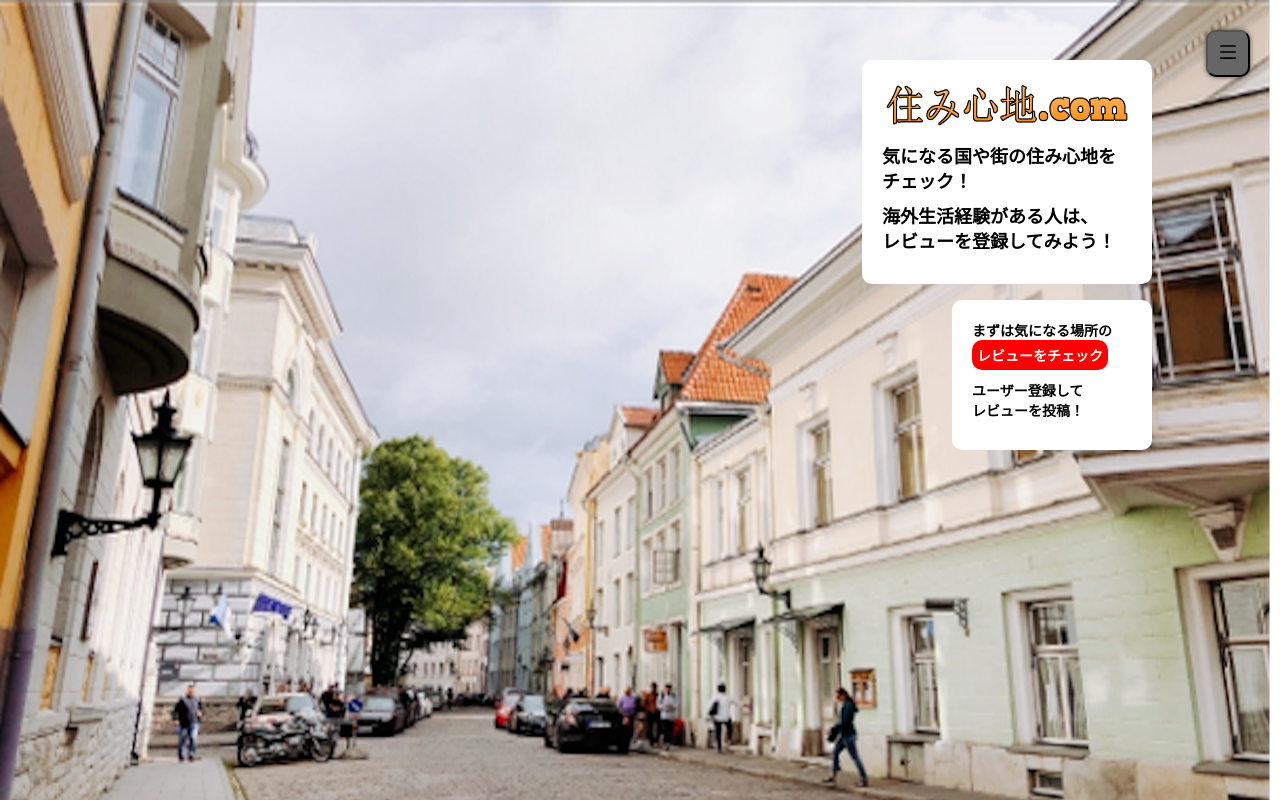
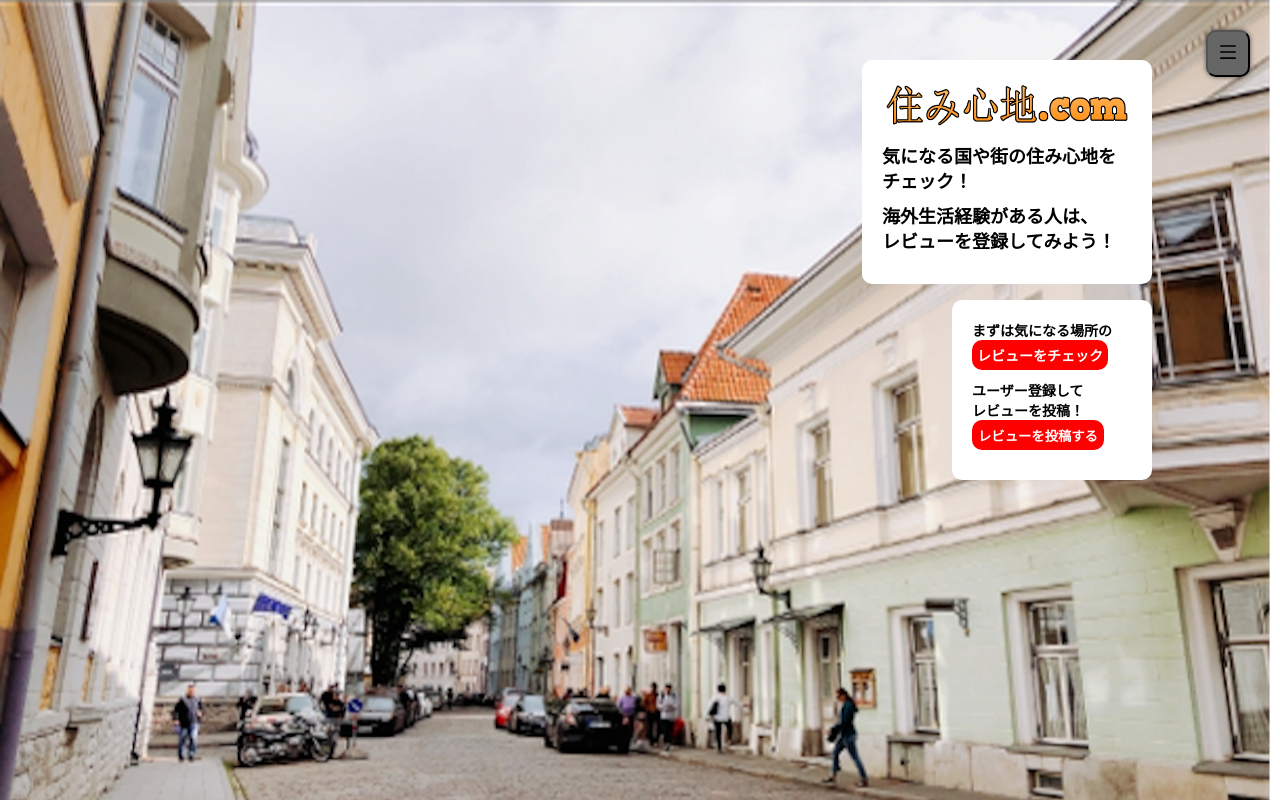
Before and after one commit to takaya787/ts-frontend, a Next.js app in the folder app/: page / in a window 1280 px wide. Shown: the top 800 px of the page. Built offline with nearby package versions, Linux system fonts and the light colour scheme.

Commit message:
レビュー投稿ボタン設置

```diff
--- a/app/pages/index.tsx
+++ b/app/pages/index.tsx
@@ -5,6 +5,7 @@ import Image from 'next/image';
 import { Auth } from '../modules/Auth'
 //others
 import { Layout } from '../components/Layout';
+import { Modal } from '../components/Modal'
 import styles from '../styles/root.module.scss';
 
 export default function Home() {
@@ -38,7 +39,7 @@ export default function Home() {
               </h3>
               <h3 className={styles.guide_title}>ユーザー登録して<br />レビューを投稿！
               <br />
-                {/* <Signup title='レビューを投稿する' /> */}
+                <Modal title='レビューを投稿する' />
               </h3>
             </div>)
           }
```
